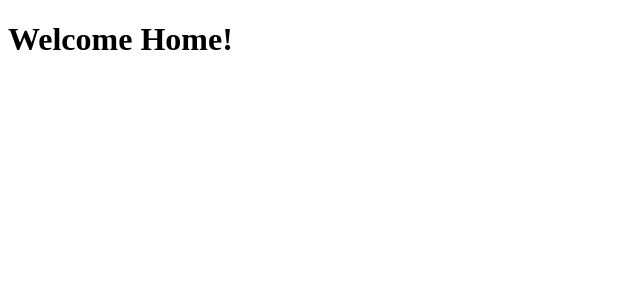
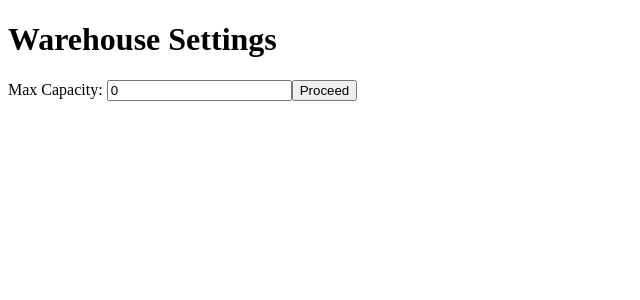
Before and after one commit to AlvaroDSolari19/inventoryManagementSystem, a React (Create React App) app in the folder client-side/: page / in a window 1280 px wide. Shown: the top 300 px of the page, without its empty margins (0-640 px from the left). Built offline with nearby package versions, Linux system fonts and the light colour scheme.

Commit message:
Added MaxCapacity Functionality

```diff
--- a/client-side/src/App.jsx
+++ b/client-side/src/App.jsx
@@ -2,7 +2,6 @@ import { BrowserRouter, Routes, Route } from 'react-router-dom'
 import { Home, GuitarsInventory } from './pages'
 import { GuitarForm } from './components/Form/GuitarForm'
 import { UpdateForm } from './components/Form/UpdateForm'
-
 
 export const App = () => {
     return (
--- a/client-side/src/components/Form/GuitarForm.jsx
+++ b/client-side/src/components/Form/GuitarForm.jsx
@@ -1,5 +1,5 @@
 import { useState } from 'react';
-import { useNavigate } from 'react-router-dom'
+import { useNavigate, useSearchParams } from 'react-router-dom'
 
 import axios from 'axios';
 
@@ -14,6 +14,8 @@ const generateCurrentDate = () => {
 export const GuitarForm = () => {
 
     const navigateTo = useNavigate();
+    const [searchParams] = useSearchParams();
+    const maxCapacity = searchParams.get('capacity');
 
     const [guitarInformation, setGuitarInformation] = useState ({
         guitarBrand: '',
@@ -53,7 +55,7 @@ export const GuitarForm = () => {
 
             someEvent.target.reset();
             handleClear();
-            navigateTo('/guitars');
+            navigateTo(`/guitars?capacity=${maxCapacity}`);
 
         } catch (anError) {
             console.error(anError);
--- a/client-side/src/components/List/GuitarList.jsx
+++ b/client-side/src/components/List/GuitarList.jsx
@@ -1,10 +1,13 @@
 import axios from 'axios';
 import { useState, useEffect } from 'react';
-import { Link } from 'react-router-dom'
+import { Link, useNavigate } from 'react-router-dom'
 
-export const GuitarList = () => {
+export const GuitarList = ({maxCapacity}) => {
 
+    const navgiateTo = useNavigate();
     const [guitarList, setGuitarList] = useState([]);
+
+
 
     useEffect( () => {
         axios.get('http://localhost:9000/')
@@ -20,6 +23,10 @@ export const GuitarList = () => {
         guitarList.splice(matchingGuitarIndex, 1);
         const updatedGuitarList = [...guitarList]
         setGuitarList(updatedGuitarList);
+    }
+
+    const handleAddButton = () => {
+        navgiateTo(`/guitars/new?capacity=${maxCapacity}`)
     }
 
     const Guitar = ({someGuitar}) => {
@@ -42,6 +49,9 @@ export const GuitarList = () => {
 
     return (
         <>
+            { (guitarList.length < maxCapacity) ?
+                <button type="button" onClick={handleAddButton}>Add Guitar</button> :
+                <p>You cannot add more guitars because you have reached the maximum capacity. </p>}
             <table>
                 <thead>
                     <tr>
--- a/client-side/src/pages/GuitarsInventory.jsx
+++ b/client-side/src/pages/GuitarsInventory.jsx
@@ -1,19 +1,15 @@
-//import { useState } from 'react';
-import { Link } from 'react-router-dom';
+import { useSearchParams } from 'react-router-dom';
 import { GuitarList } from '../components/List/GuitarList'
 
+export const GuitarsInventory = () => {
 
-
-export const GuitarsInventory = () => {
+    const [searchParams] = useSearchParams();
+    const maxCapacity = searchParams.get('capacity');
 
     return (
         <>
             <h1>Guitars Inventory</h1>
-
-            <button type="button"><Link to={'/guitars/new'}>Add Guitar</Link></button>
-
-            <GuitarList />
-
+            <GuitarList maxCapacity={maxCapacity} />
 
         </>
     )
--- a/client-side/src/pages/Home.jsx
+++ b/client-side/src/pages/Home.jsx
@@ -1,7 +1,28 @@
+import { useState } from 'react';
+import { useNavigate } from 'react-router-dom';
+
 export const Home = () => {
+
+    const navigateTo = useNavigate();
+    const [maxCapacity, setMaxCapacity] = useState(0);
+
+    const handleSubmit = (someEvent) => {
+        someEvent.preventDefault();
+        navigateTo(`/guitars?capacity=${maxCapacity}`);
+    }
+
     return (
         <>
-            <h1>Welcome Home!</h1>
+            <h1>Warehouse Settings</h1>
+
+            <form action="" onSubmit={handleSubmit}>
+
+                <label htmlFor="">Max Capacity: </label>
+                <input type="number" value={maxCapacity} onChange={ (someEvent) => setMaxCapacity(someEvent.target.value)} min="0"/>
+
+                <button type="submit">Proceed</button>
+
+            </form>
         </>
     );
 }
```
